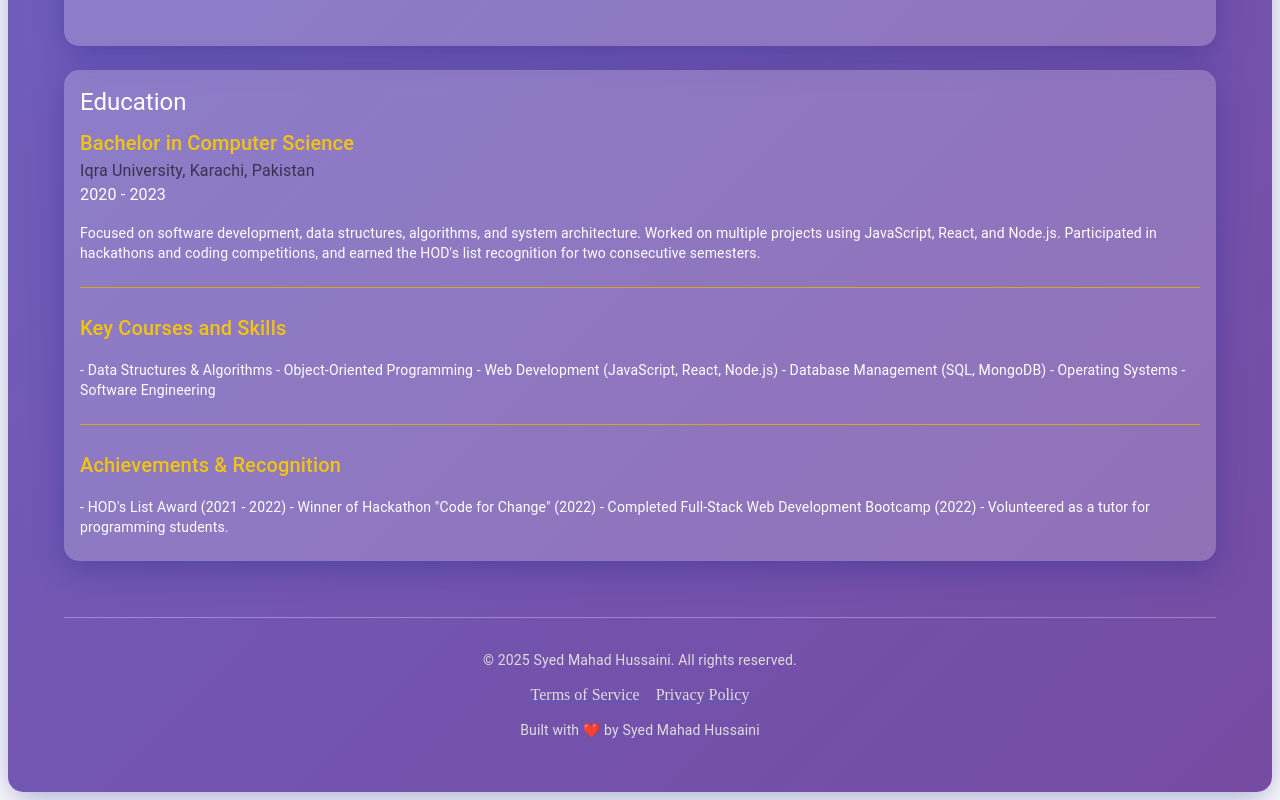
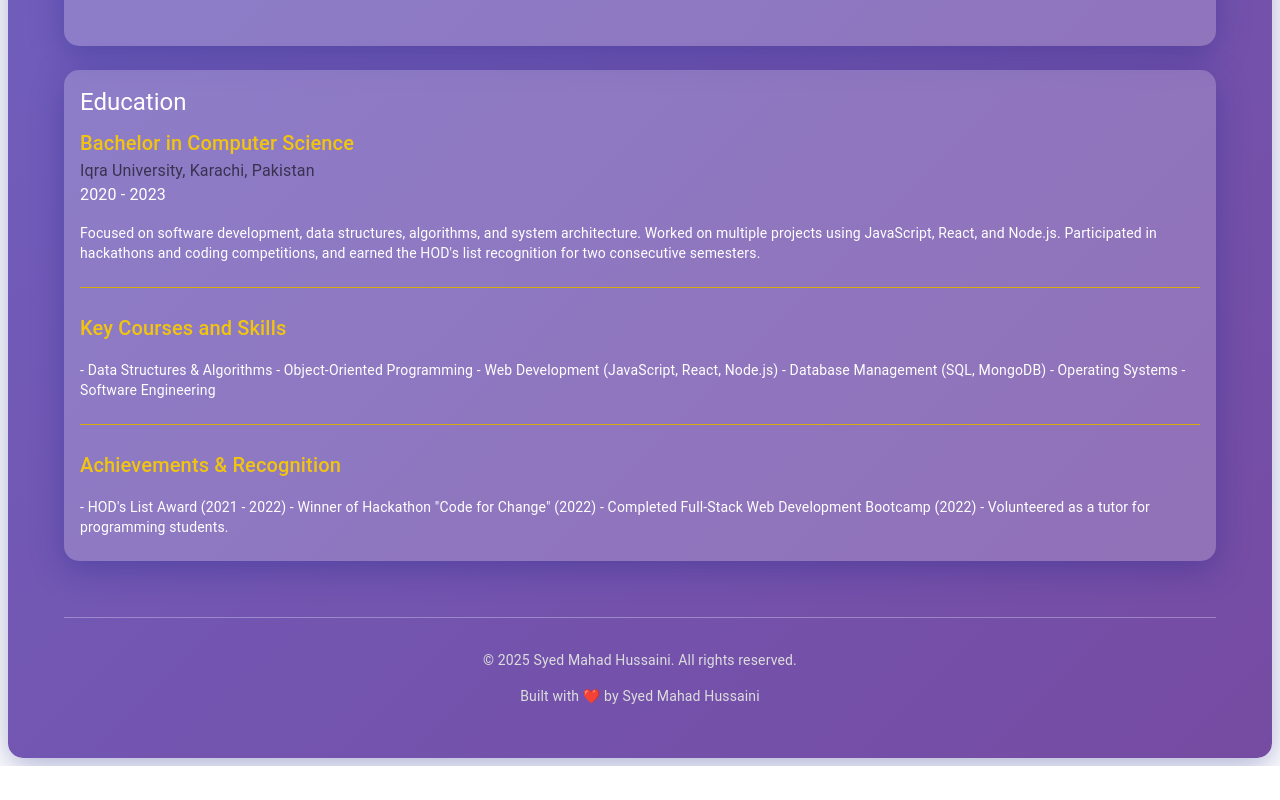
Before and after one commit to mahadhussaini/portfolio, a React (Vite) app: page / in a window 1280 px wide. Shown: the part 3714-4514 px from the top of the page. After the commit the page ends 4480 px from the top, so only its background shows below. Built offline with nearby package versions, Linux system fonts and the light colour scheme.

Commit message:
first commit

```diff
--- a/src/App.jsx
+++ b/src/App.jsx
@@ -53,9 +53,9 @@ function App() {
               }
             />
 
-            <Route path="/terms-of-service" element={<TermsOfService />} />
+            {/* <Route path="/terms-of-service" element={<TermsOfService />} />
 
-            <Route path="/privacy-policy" element={<PrivacyPolicy />} />
+            <Route path="/privacy-policy" element={<PrivacyPolicy />} /> */}
           </Routes>
         </Container>
       </Box>
--- a/src/components/Footer.jsx
+++ b/src/components/Footer.jsx
@@ -15,45 +15,6 @@ const Footer = () => {
         &copy; 2025 Syed Mahad Hussaini. All rights reserved.
       </Typography>
 
-      {/* <Box mb={2}>
-        <Link
-          href="https://www.linkedin.com/in/mahad-arshad"
-          target="_blank"
-          sx={{ marginRight: 2, color: "#ddd", "&:hover": { color: "#fff" } }}
-        >
-          LinkedIn
-        </Link>
-        <Link
-          href="https://github.com/mahadhussaini"
-          target="_blank"
-          sx={{ marginRight: 2, color: "#ddd", "&:hover": { color: "#fff" } }}
-        >
-          GitHub
-        </Link>
-      </Box> */}
-
-      <Box mb={2}>
-        <Link
-          href="/terms-of-service"
-          sx={{
-            color: "#ddd",
-            marginRight: 2,
-            "&:hover": { color: "#fff", textDecoration: "underline" },
-          }}
-        >
-          Terms of Service
-        </Link>
-        <Link
-          href="/privacy-policy"
-          sx={{
-            color: "#ddd",
-            "&:hover": { color: "#fff", textDecoration: "underline" },
-          }}
-        >
-          Privacy Policy
-        </Link>
-      </Box>
-
       <Typography variant="body2" sx={{ color: "#ddd", mt: 2 }}>
         Built with ❤️ by Syed Mahad Hussaini
       </Typography>
```
